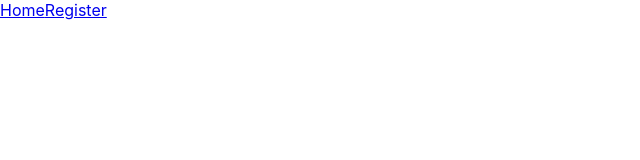
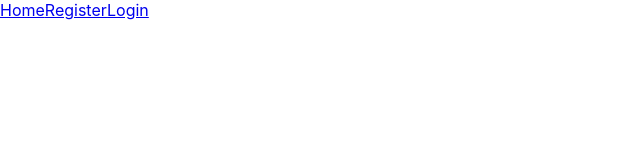
Before and after one commit to noise-controller-app/front-end, a React (Create React App) app in the folder noise-controller/: page /login in a window 1280 px wide. Shown: the top 160 px of the page, without its empty margins (0-640 px from the left). Built offline with nearby package versions, Linux system fonts and the light colour scheme.

Commit message:
add link and route for /login, with dummy LoginForm file and component

```diff
--- a/noise-controller/src/App.js
+++ b/noise-controller/src/App.js
@@ -4,17 +4,20 @@ import { Route, Link } from "react-router-dom";
 import Header from "./components/Header";
 import Nav from "./components/Nav";
 import RegisterForm from "./components/RegisterForm";
+import LoginForm from "./components/LoginForm";
 import "./App.css";
 
 function App() {
   return (
     <div>
       <Link to="/">Home</Link>
-      {/* Adding a link to /login from the front page; later this could be moved into a navbar or elsewhere */}
+      {/* Adding a link to /register from the front page; later this could be moved into a navbar or elsewhere */}
       <Link to="/register">Register</Link>
+      <Link to="/login">Login</Link>
 
-      {/* RegisterForm will display at paths containing "/login" */}
+      {/* RegisterForm will display at paths containing "/register" */}
       <Route path="/register" component={RegisterForm} />
+      <Route path="/login" component={LoginForm} />
     </div>
   );
 }
--- /dev/null
+++ b/noise-controller/src/components/LoginForm.js
@@ -0,0 +1,5 @@
+import React from "react";
+
+export default function LoginForm() {
+  return null;
+}
```
